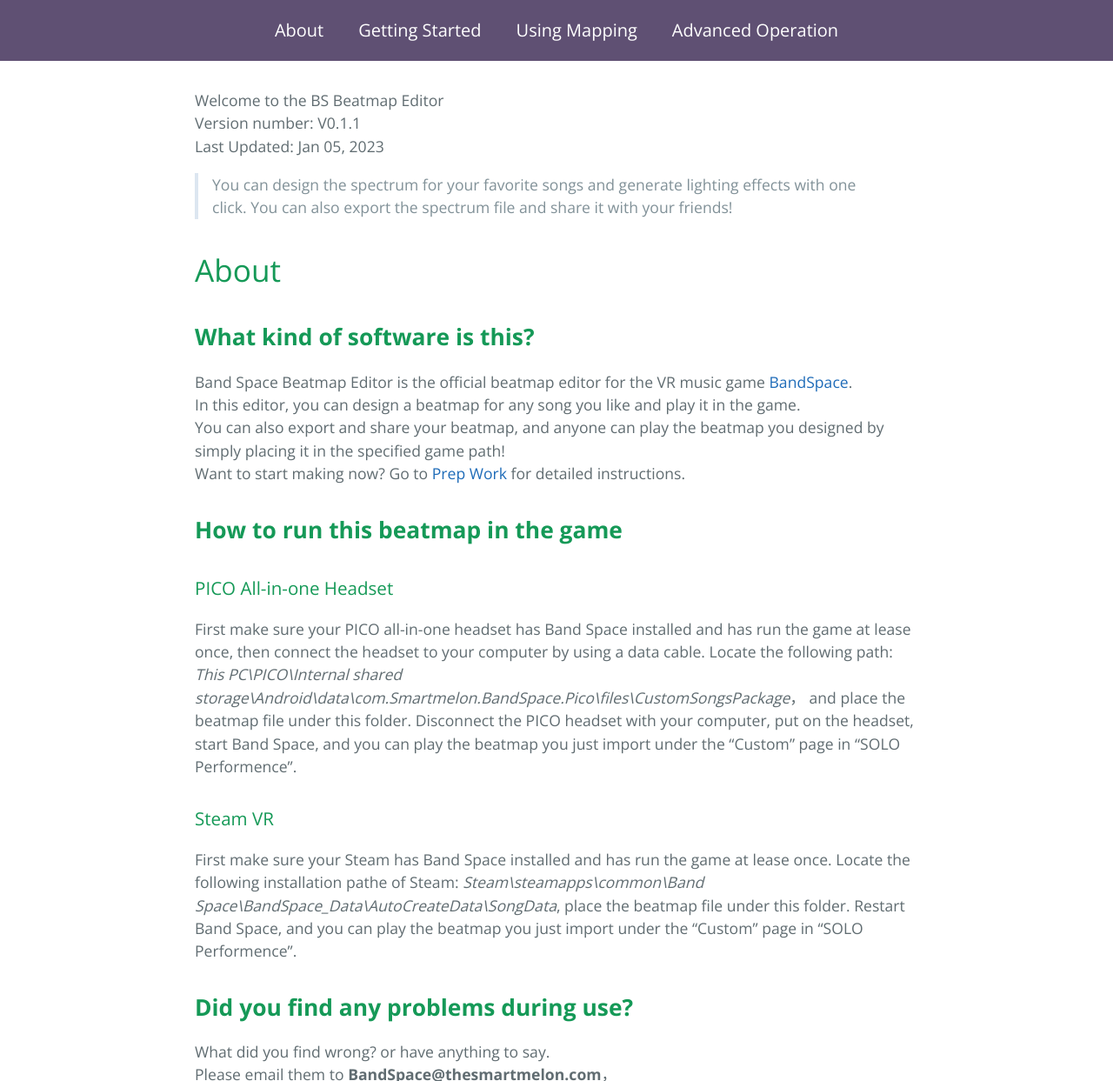
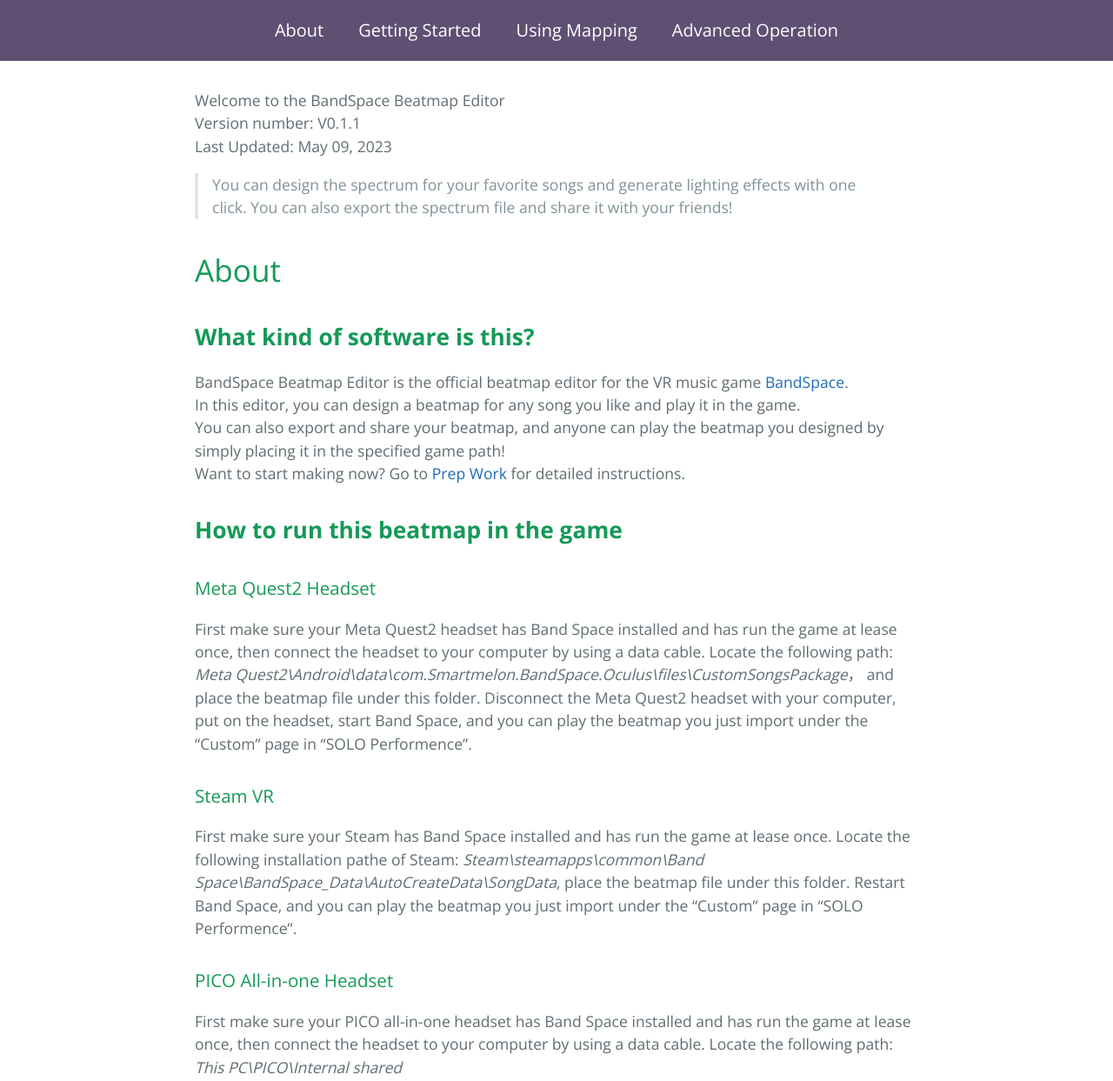
Before and after one commit to Smartmelon/BandSpace, a Jekyll site: the page built from pages/en/index.md, in a window 1280 px wide and 1400 px high, scrolled down 339 px. Shown: the part 157-1400 px from the top of the window at 87% size. Built offline with Jekyll 4.4.1, drawn with Linux system fonts in a browser that asks for light colours; some of the changed text lies outside the part shown.

Commit message:
更新文档

```diff
--- a/pages/en/index.md
+++ b/pages/en/index.md
@@ -1,37 +1,44 @@
 ---
 layout: en_default
-title:  BS Beatmap Editor
+title:  BandSpace Beatmap Editor
 tagline:
 language: en
 ---
 
-Welcome to the BS Beatmap Editor
+Welcome to the BandSpace Beatmap Editor
 Version number: V0.1.1
-Last Updated: Jan 05, 2023
+Last Updated: May 09, 2023
 
 > You can design the spectrum for your favorite songs and generate lighting effects with one click. You can also export the spectrum file and share it with your friends!
 
 # About
 
 ## **What kind of software is this?**
-Band Space Beatmap Editor is the official beatmap editor for the VR music game [BandSpace](https://store.steampowered.com/app/2182070).
+BandSpace Beatmap Editor is the official beatmap editor for the VR music game [BandSpace](https://store.steampowered.com/app/2182070).
 In this editor, you can design a beatmap for any song you like and play it in the game.
 You can also export and share your beatmap, and anyone can play the beatmap you designed by simply placing it in the specified game path!
 Want to start making now? Go to [Prep Work ](getting-started) for detailed instructions.
 
 ## **How to run this beatmap in the game**
-### PICO All-in-one Headset
-First make sure your PICO all-in-one headset has Band Space installed and has run the game at lease once, then connect the headset to your computer by using a data cable.
-Locate the following path: *This PC\PICO\Internal shared storage\Android\data\com.Smartmelon.BandSpace.Pico\files\CustomSongsPackage*， and place the beatmap file under this folder.
-Disconnect the PICO headset with your computer, put on the headset, start Band Space, and you can play the beatmap you just import under the "Custom" page in "SOLO Performence".
+
+### Meta Quest2 Headset
+First make sure your Meta Quest2 headset has Band Space installed and has run the game at lease once, then connect the headset to your computer by using a data cable.
+Locate the following path: *Meta Quest2\Android\data\com.Smartmelon.BandSpace.Oculus\files\CustomSongsPackage*， and place the beatmap file under this folder.
+Disconnect the Meta Quest2 headset with your computer, put on the headset, start Band Space, and you can play the beatmap you just import under the "Custom" page in "SOLO Performence".
 
 ### Steam VR
 First make sure your Steam has Band Space installed and has run the game at lease once.
 Locate the following installation pathe of Steam: *Steam\steamapps\common\Band Space\BandSpace_Data\AutoCreateData\SongData*, place the beatmap file under this folder.
 Restart Band Space, and you can play the beatmap you just import under the "Custom" page in "SOLO Performence".
 
+### PICO All-in-one Headset
+First make sure your PICO all-in-one headset has Band Space installed and has run the game at lease once, then connect the headset to your computer by using a data cable.
+Locate the following path: *This PC\PICO\Internal shared storage\Android\data\com.Smartmelon.BandSpace.Pico\files\CustomSongsPackage*， and place the beatmap file under this folder.
+Disconnect the PICO headset with your computer, put on the headset, start Band Space, and you can play the beatmap you just import under the "Custom" page in "SOLO Performence".
+
+
 ## **Did you find any problems during use?**
 What did you find wrong? or have anything to say.
 Please email them to **BandSpace@thesmartmelon.com**，
-Or click to join [BandSpace Discord server ](https://discord.com/invite/HWbeUGfVpD)or [Tencent QQ group 648670665](https://jq.qq.com/?_wv=1027&k=VfRPDaKg) to participate in the discussion.
+Or click to join [BandSpace Discord server ](https://discord.com/invite/hZA9xsfYnn)or [Tencent QQ group 648670665](https://jq.qq.com/?_wv=1027&k=VfRPDaKg) to participate in the discussion.
 Thank you for supporting Band Space, and we will continue optimizing the editor based on your feedback.
```
Also changed, not shown: pages/en/advanced-operation.md (+1 -1 lines), pages/en/getting-started.md (+1 -1 lines), pages/en/using-mapping.md (+2 -2 lines), pages/zh/index.md (+8 -4 lines).
